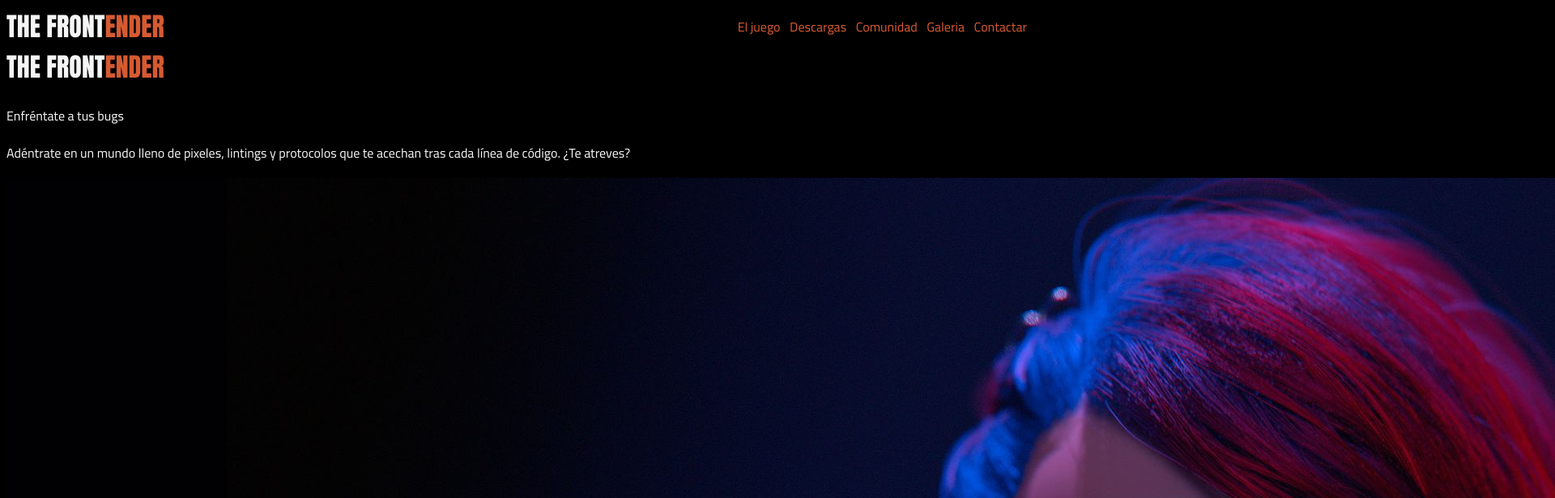
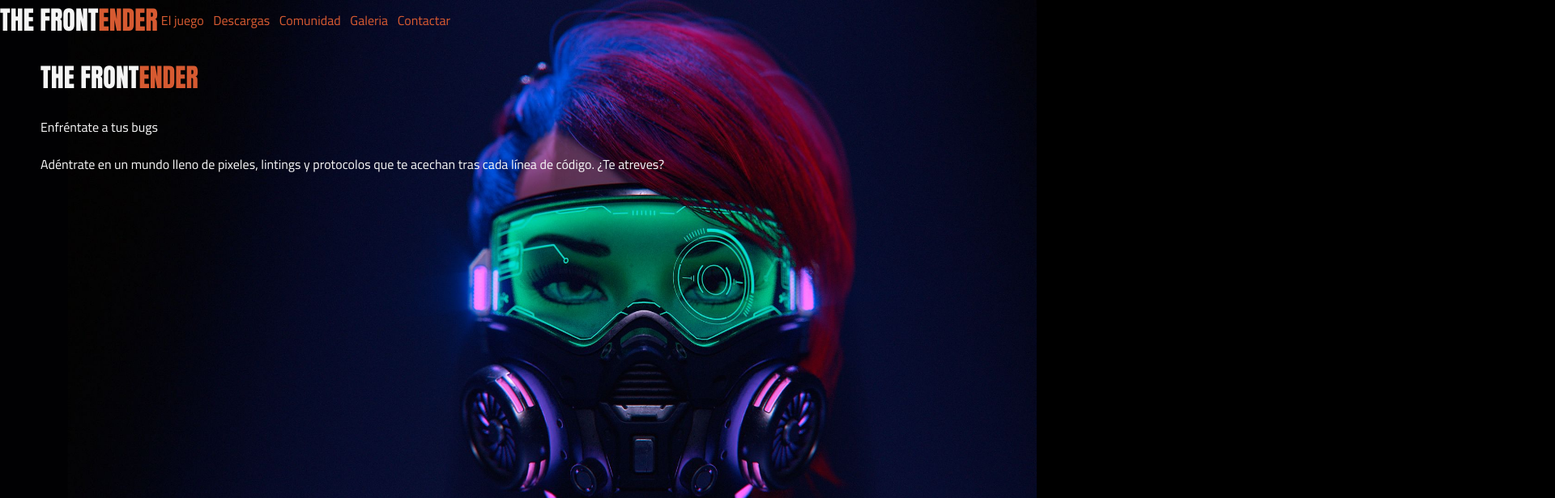
Before and after one commit to Marcemaster/Frontender, a plain HTML site: page src/index.html in a window 1280 px wide. Shown: the top 616 px of the page at 81% size, 1920 px wide, since content can reach past the window. Drawn offline with Linux system fonts and the light colour scheme; a web font is replaced by a local one.

Commit message:
modificamos la foto principal

```diff
--- /dev/null
+++ b/src/css/header.css
@@ -0,0 +1,6 @@
+.header {
+    height: 100vh;
+    padding: 50px;
+    background: url('../img/bg.jpg') center center no-repeat;
+    background-size: cover;
+}
--- a/src/css/navbar.css
+++ b/src/css/navbar.css
@@ -1,3 +1,10 @@
+.navbar {
+    position: fixed;
+    top: 0;
+    left: 0;
+}
+
+
 .navbar .logo {
     float: left;
     height: 50px;
--- /dev/null
+++ b/src/css/reset.css
@@ -0,0 +1,8 @@
+*, *::before, *::after {
+    box-sizing: border-box;
+}
+
+body {
+    margin: 0;
+    padding: 0;
+}
--- a/src/css/styles.css
+++ b/src/css/styles.css
@@ -30,3 +30,7 @@ a {
 .logo span {
     color: #d65a31;
 }
+
+img {
+    max-width: 100%;
+}
--- a/src/index.html
+++ b/src/index.html
@@ -8,8 +8,10 @@
     <link rel="preconnect" href="https://fonts.googleapis.com">
 <link rel="preconnect" href="https://fonts.gstatic.com" crossorigin>
 <link href="https://fonts.googleapis.com/css2?family=Cairo&family=Gugi&family=Monda:wght@700&display=swap" rel="stylesheet">
+    <link rel="stylesheet" href="./css/reset.css">
     <link rel="stylesheet" href="./css/styles.css">
     <link rel="stylesheet" href="./css/navbar.css">
+    <link rel="stylesheet" href="./css/header.css">
 </head>
 <body>
     <nav class="navbar">
@@ -27,13 +29,12 @@
                 <a href="#dirty-coders">Contactar</a></li>
         </ul>
     </nav>
-    <header>
+    <header class="header">
         <h1 class='logo'>The Front<span>ender</span></h1>
         <p>Enfréntate a tus bugs</p>
         <p>Adéntrate en un mundo lleno de pixeles, lintings y protocolos
             que te acechan tras cada línea de código. ¿Te atreves?
         </p>
-        <img src="./img/bg.jpg" alt="Imagen de nuestra protagonista">
     </header>
     <main>
         <section id="el-juego">
```
